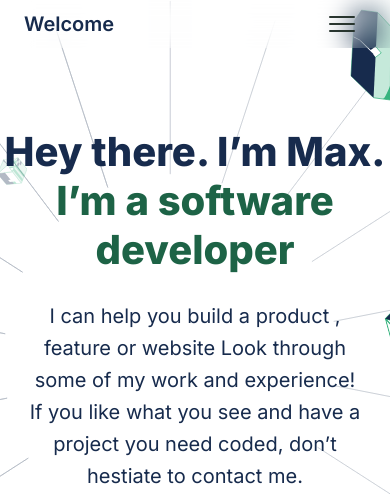
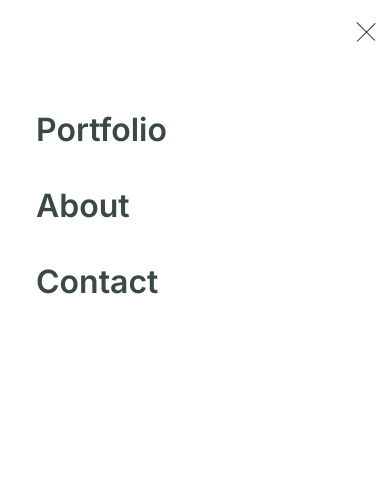
Before and after one commit to maxthestranger/mts_portfolio, a website: page index.html in a window 390 px wide. Shown: the top 496 px of the page. Drawn offline with Linux system fonts and the light colour scheme.

Commit message:
add close button and nabar menu

```diff
--- a/css/style.css
+++ b/css/style.css
@@ -242,8 +242,7 @@ button {
 
 /* about section */
 .about {
-  background:
-    url('../img/about_m_r.svg') 100% 0% no-repeat,
+  background: url('../img/about_m_r.svg') 100% 0% no-repeat,
     url('../img/about_m_l.svg') -16% 26% no-repeat;
   width: 100%;
 }
@@ -449,6 +448,51 @@ textarea::placeholder {
   display: none;
 }
 
+/* mobile menu */
+.mobile-nav {
+  display: flex;
+  width: 100%;
+  background: #fff;
+  padding: 12px;
+  flex-direction: column;
+  position: absolute;
+  top: 0;
+  left: 0;
+  min-height: 755px;
+  border-bottom-left-radius: 6px;
+  border-bottom-right-radius: 6px;
+  padding-top: 92px;
+}
+
+.mobile-nav a {
+  padding: 16px;
+  width: 100%;
+  color: #3a4a42;
+  font-weight: 600;
+  font-size: 32px;
+  line-height: 44px;
+}
+
+.mobile-nav a:hover {
+  color: #27c080;
+}
+
+.cross {
+  position: absolute;
+  right: 0;
+  top: 0;
+}
+
+.cross span:first-child {
+  transform: rotate(45deg);
+  margin-top: 17px;
+}
+
+.cross span:nth-child(2) {
+  transform: rotate(-45deg);
+  margin-bottom: 2px;
+}
+
 /* 1100 */
 @media (max-width: 1100px) {
   .hero-description {
@@ -522,6 +566,10 @@ textarea::placeholder {
     display: flex;
   }
 
+  .mobile-nav {
+    display: none;
+  }
+
   .header {
     max-height: 72px;
     min-height: 72px;
@@ -537,15 +585,13 @@ textarea::placeholder {
   }
 
   .about {
-    background:
-      url('../img/about_d_r.svg') 100% 0% no-repeat,
+    background: url('../img/about_d_r.svg') 100% 0% no-repeat,
       url('../img/about_d_l.svg') 0% 26% no-repeat;
     width: 100%;
   }
 
   .contact {
-    background:
-      url('../img/contact_desktop.svg') 100% 97% no-repeat,
+    background: url('../img/contact_desktop.svg') 100% 97% no-repeat,
       url('../img/contact2.svg') 0% 109% no-repeat,
       url('../img/contact3.svg') 27% 87% no-repeat;
   }
--- a/index.html
+++ b/index.html
@@ -34,6 +34,17 @@
         <a class="nav-link" href="/#about"> About </a>
         <a class="nav-link" href="/#contact"> Contact </a>
       </nav>
+
+      <nav class="mobile-nav">
+        <button type="button" class="mb-menu cross" aria-label="menu">
+          <span></span>
+          <span></span>
+        </button>
+        <a class="nav-link" href="/#portfolio"> Portfolio </a>
+        <a class="nav-link" href="/#about"> About </a>
+        <a class="nav-link" href="/#contact"> Contact </a>
+      </nav>
+
       <nav class="hamburger">
         <button type="button" class="mb-menu" aria-label="menu">
           <span></span>
@@ -572,5 +583,7 @@
         </li>
       </ul>
     </footer>
+
+    <script src="js/main.js" defer></script>
   </body>
 </html>
```
Also changed, not shown: js/main.js (added).
